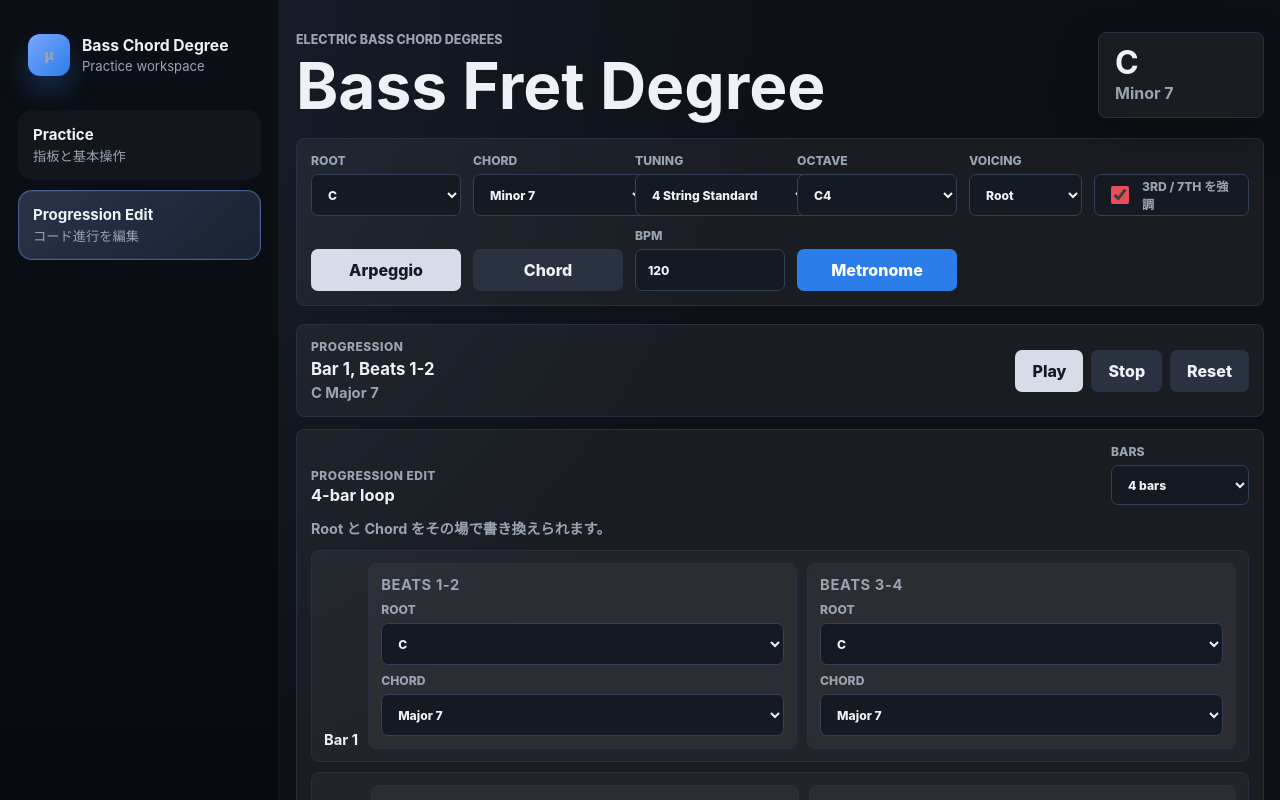
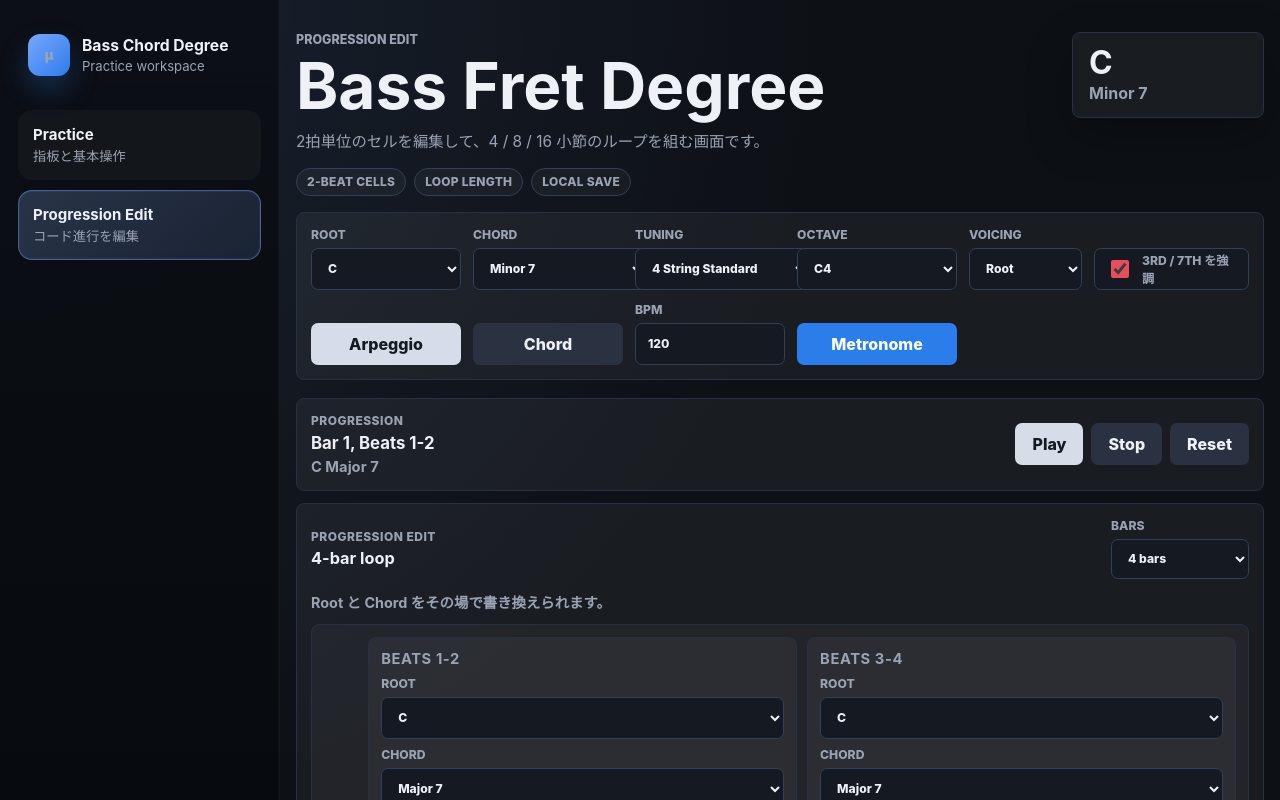
Before and after one commit to muu-ima/muu-fret-degree, a Next.js app: page /progression in a window 1280 px wide. Shown: the top 800 px of the page. Built offline with nearby package versions, Linux system fonts and the light colour scheme.

Commit message:
Tighten page headers

```diff
--- a/app/components/PracticeWorkspace.tsx
+++ b/app/components/PracticeWorkspace.tsx
@@ -33,9 +33,10 @@ import {
 
 type PracticeWorkspaceProps = {
   showProgressionEditor: boolean;
+  pageMode: "practice" | "progression";
 };
 
-export function PracticeWorkspace({ showProgressionEditor }: PracticeWorkspaceProps) {
+export function PracticeWorkspace({ showProgressionEditor, pageMode }: PracticeWorkspaceProps) {
   const [root, setRoot] = useState("C");
   const [chordTypeId, setChordTypeId] = useState("m7");
   const [tuningId, setTuningId] = useState("standard");
@@ -95,6 +96,18 @@ export function PracticeWorkspace({ showProgressionEditor }: PracticeWorkspacePr
     () => Array.from({ length: displayedChordType.intervals.length }, (_, index) => index),
     [displayedChordType],
   );
+  const pageHeader =
+    pageMode === "practice"
+      ? {
+          eyebrow: "Practice Mode",
+          summary: "指板で音を確認しながら、コード・音域・ガイドトーンを切り替える画面です。",
+          chips: ["Fretboard", "Voicings", "Guide tones"],
+        }
+      : {
+          eyebrow: "Progression Edit",
+          summary: "2拍単位のセルを編集して、4 / 8 / 16 小節のループを組む画面です。",
+          chips: ["2-beat cells", "Loop length", "Local save"],
+        };
 
   useEffect(() => {
     setChordInversion((currentInversion) => Math.min(currentInversion, chordInversions.length - 1));
@@ -250,10 +263,18 @@ export function PracticeWorkspace({ showProgressionEditor }: PracticeWorkspacePr
     <main className="app">
       <section className="hero">
         <div>
-          <p className="eyebrow">Electric Bass Chord Degrees</p>
+          <p className="eyebrow">{pageHeader.eyebrow}</p>
           <h1>Bass Fret Degree</h1>
+          <p className="heroSummary">{pageHeader.summary}</p>
+          <div className="heroChips" aria-label="page highlights">
+            {pageHeader.chips.map((chip) => (
+              <span key={chip} className="heroChip">
+                {chip}
+              </span>
+            ))}
+          </div>
         </div>
-        <div className="chordBadge">
+        <div className={pageMode === "progression" ? "chordBadge chordBadgeProgression" : "chordBadge"}>
           <strong>{displayedRoot}</strong>
           <span>{displayedChordType.name}</span>
         </div>
--- a/app/globals.css
+++ b/app/globals.css
@@ -146,10 +146,10 @@ input {
 
 .hero {
   display: flex;
-  align-items: flex-end;
+  align-items: flex-start;
   justify-content: space-between;
   gap: 24px;
-  margin-bottom: 20px;
+  margin-bottom: 16px;
 }
 
 .eyebrow {
@@ -167,6 +167,36 @@ h1 {
   letter-spacing: 0;
 }
 
+.heroSummary {
+  max-width: 60ch;
+  margin: 12px 0 0;
+  color: var(--muted);
+  font-size: 0.96rem;
+  line-height: 1.55;
+}
+
+.heroChips {
+  display: flex;
+  flex-wrap: wrap;
+  gap: 8px;
+  margin-top: 14px;
+}
+
+.heroChip {
+  display: inline-flex;
+  align-items: center;
+  min-height: 28px;
+  padding: 0 10px;
+  border: 1px solid #334055;
+  border-radius: 999px;
+  background: rgba(255, 255, 255, 0.04);
+  color: var(--muted);
+  font-size: 0.75rem;
+  font-weight: 800;
+  letter-spacing: 0.02em;
+  text-transform: uppercase;
+}
+
 .chordBadge {
   display: grid;
   gap: 4px;
@@ -176,6 +206,10 @@ h1 {
   border-radius: 8px;
   background: rgba(255, 255, 255, 0.05);
   box-shadow: 0 18px 46px rgba(0, 0, 0, 0.28);
+}
+
+.chordBadgeProgression {
+  min-width: 192px;
 }
 
 .chordBadge strong {
@@ -510,7 +544,7 @@ select:focus-visible,
 
 .progressionEditorHeader {
   display: flex;
-  align-items: end;
+  align-items: center;
   justify-content: space-between;
   gap: 12px;
 }
@@ -527,7 +561,7 @@ select:focus-visible,
 
 .progressionEditorHeader strong {
   display: block;
-  margin-top: 2px;
+  margin-top: 4px;
   font-size: 1.02rem;
 }
 
@@ -642,6 +676,15 @@ select:focus-visible,
   .hero {
     align-items: stretch;
     flex-direction: column;
+    gap: 16px;
+  }
+
+  .heroSummary {
+    max-width: none;
+  }
+
+  .chordBadgeProgression {
+    min-width: 0;
   }
 
   .controls {
--- a/app/page.tsx
+++ b/app/page.tsx
@@ -6,5 +6,5 @@ export const metadata: Metadata = {
 };
 
 export default function Home() {
-  return <PracticeWorkspace showProgressionEditor={false} />;
+  return <PracticeWorkspace pageMode="practice" showProgressionEditor={false} />;
 }
--- a/app/progression/page.tsx
+++ b/app/progression/page.tsx
@@ -6,5 +6,5 @@ export const metadata: Metadata = {
 };
 
 export default function ProgressionPage() {
-  return <PracticeWorkspace showProgressionEditor />;
+  return <PracticeWorkspace pageMode="progression" showProgressionEditor />;
 }
```
Also changed, not shown: 1 other file (tests, documents, lock files or other folders).
